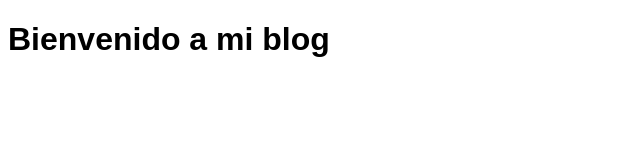
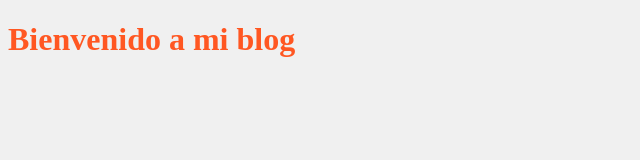
Before and after one commit to anzlotte/Laboratorio-4-fsg6, a plain HTML site: page index.html in a window 1280 px wide. Shown: the whole page, without its empty margins (0-640 px from the left). Drawn offline with Linux system fonts and the light colour scheme.

Commit message:
Actualiza el esquema de colores del blog

```diff
--- a/estilos.css
+++ b/estilos.css
@@ -1,3 +1,8 @@
 body {
-    font-family: Arial, sans-serif;
+    background-color: #f0f0f0; /* fondo más claro */
+    color: #333; /* texto más oscuro */
 }
+
+h1, h2, h3 {
+    color: #ff5722; /* un color vibrante para los encabezados */
+}
```
